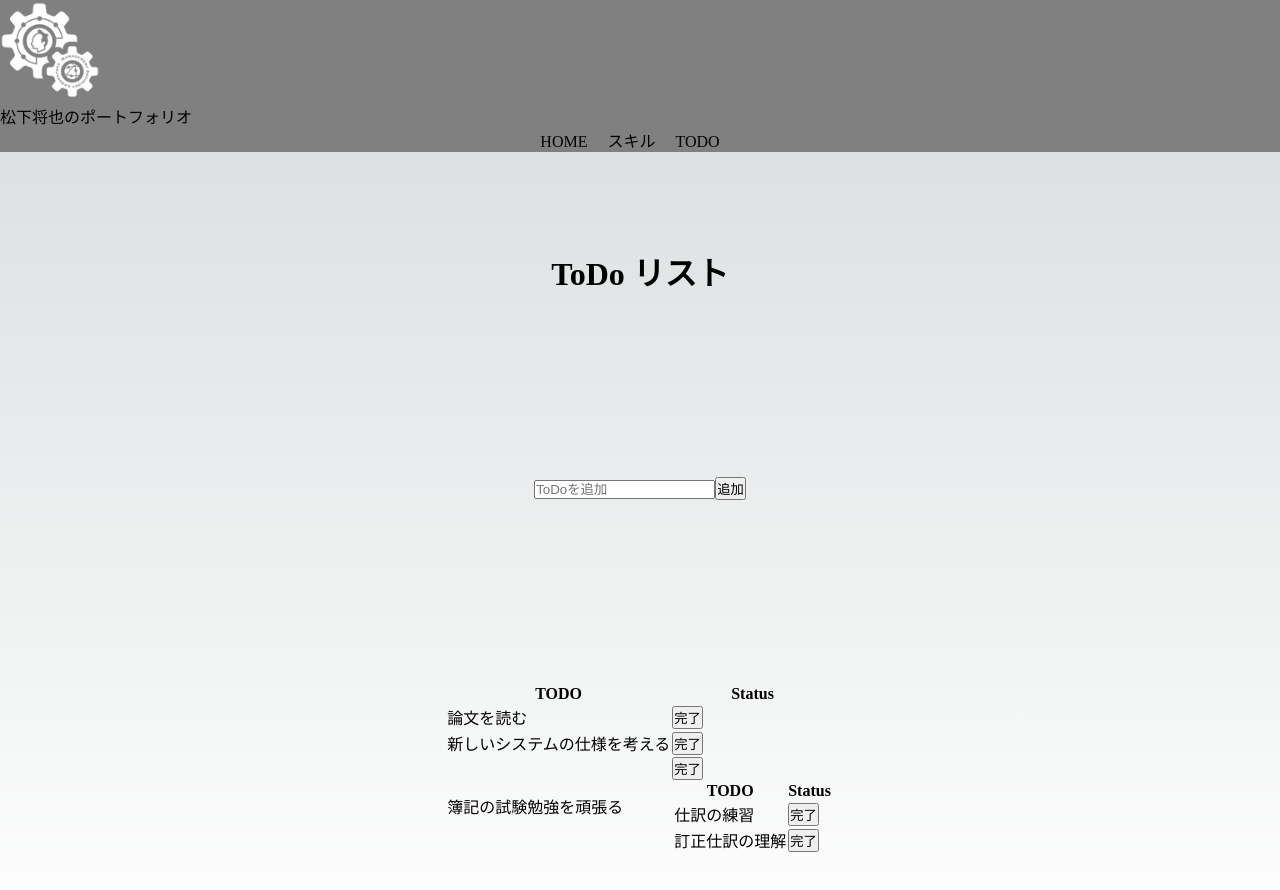
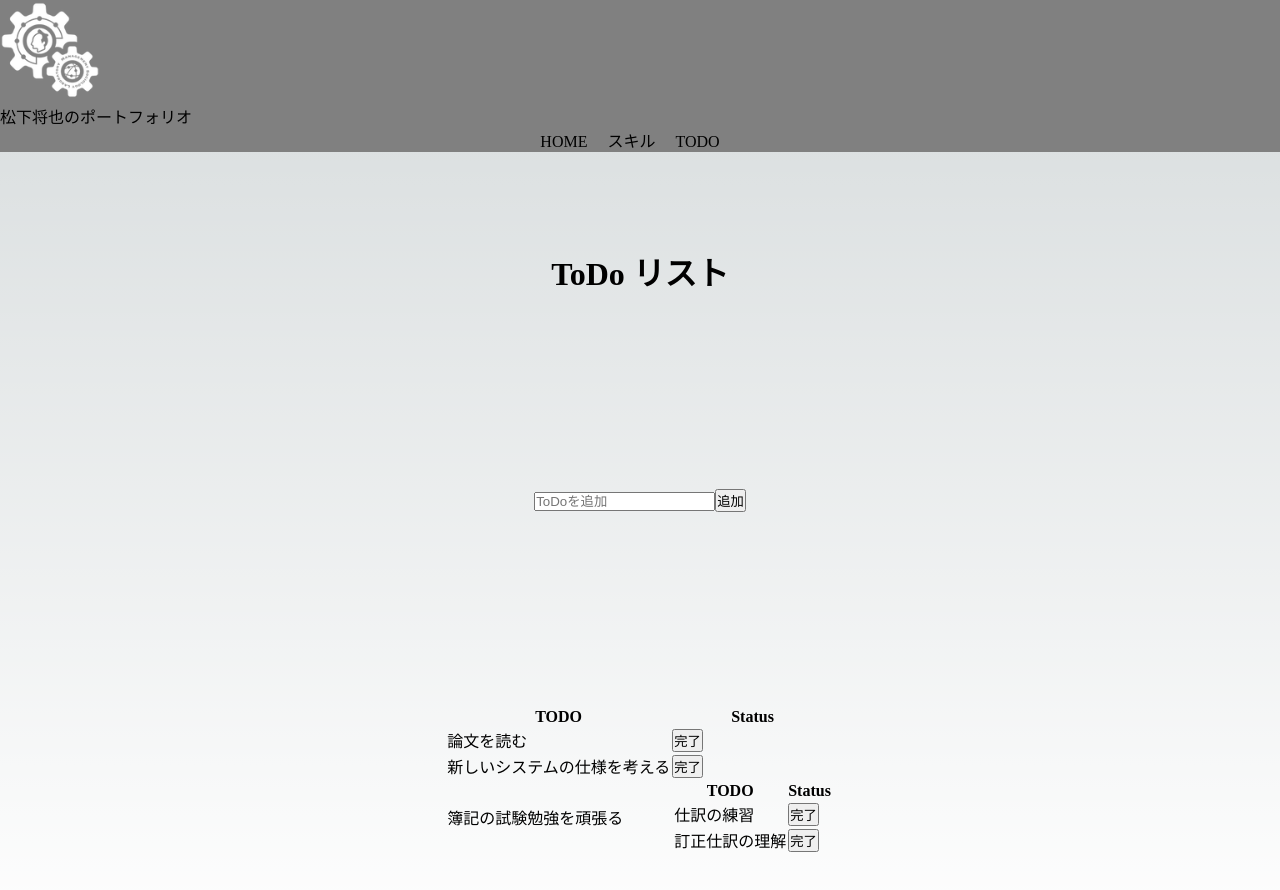
Before and after one commit to MasayaMatsushita/portfolio, a Next.js app: page /todo in a window 1280 px wide. Shown: the top 890 px of the page. Built offline with nearby package versions, Linux system fonts and the light colour scheme.

Commit message:
完了ボタンの条件変更

```diff
--- a/src/pages/todo.tsx
+++ b/src/pages/todo.tsx
@@ -65,7 +65,7 @@ export default function Todo() {
         <tr key={index}>
           <td>{item.isCompleted? null : item.text}</td>
           <td>
-          {item.isCompleted? null : <button onClick={()=>deleteItem(item.id)}>完了</button> }
+          {item.isCompleted || item.isChildTodo? null : <button onClick={()=>deleteItem(item.id)}>完了</button> }
           {item.isChildTodo && item.parentTodo?
             <table>
               <thead>
```
